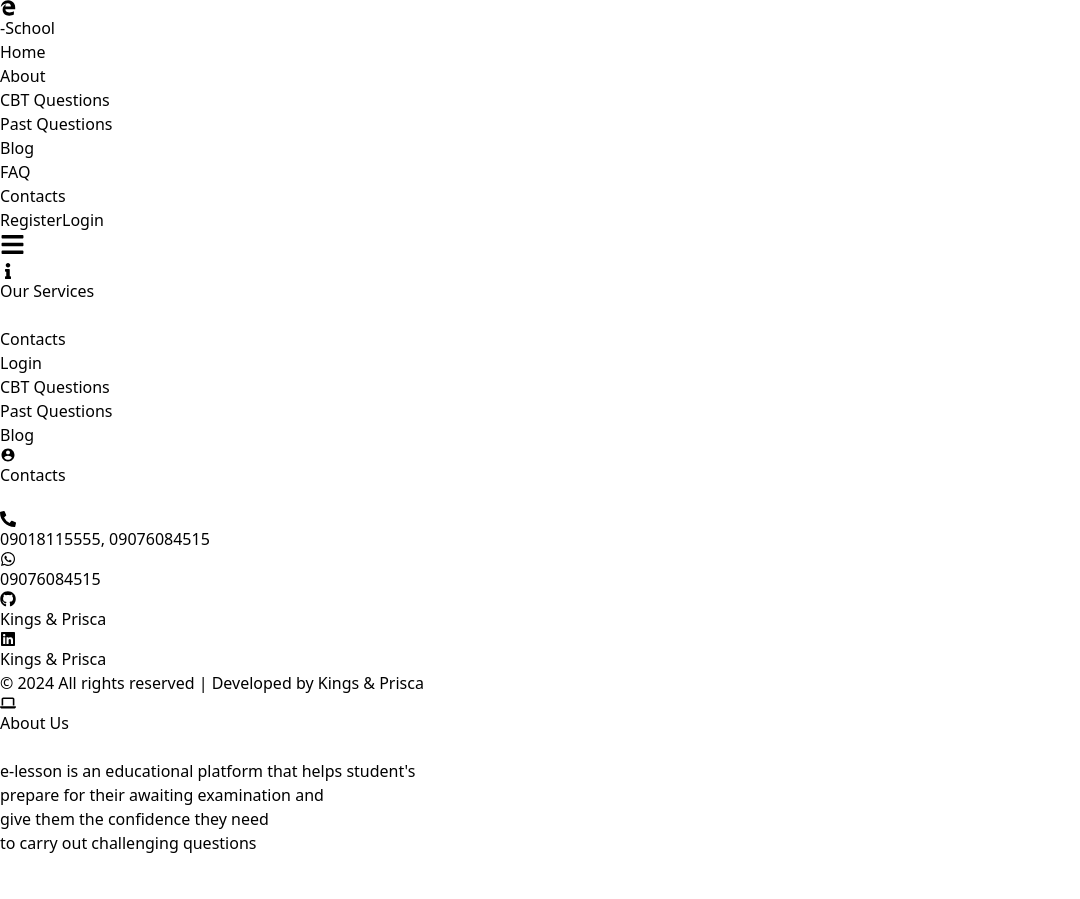
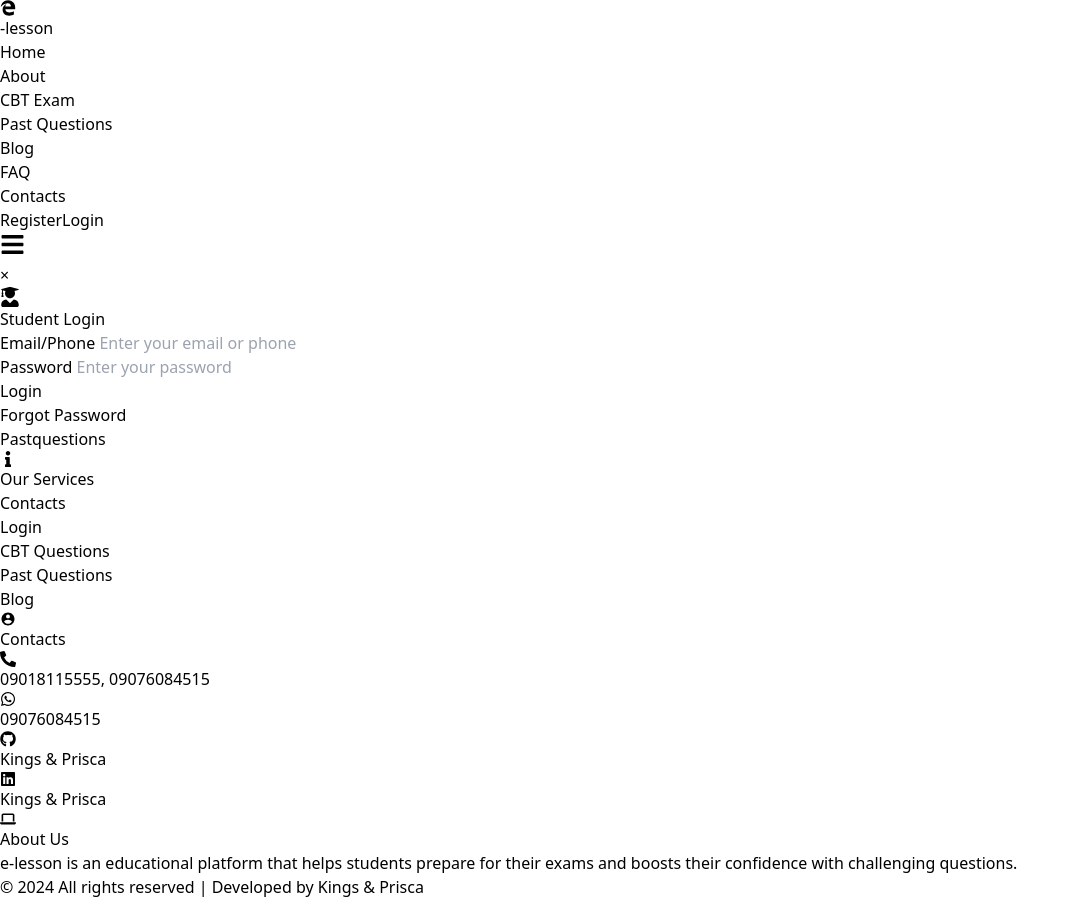
Before and after one commit to Xomcreate/elesson, a React (Vite) app: page /past in a window 1280 px wide. Both pictures are taken after a click on the button "Login". Shown: the whole page, without its empty margins (0-1080 px from the left). Before the commit the page ends 855 px from the top, so only its background shows below. Built offline with nearby package versions, Linux system fonts and the light colour scheme.

Commit message:
Add files via upload

```diff
--- a/src/SchoolComponents/Contactus.jsx
+++ b/src/SchoolComponents/Contactus.jsx
@@ -5,7 +5,7 @@ import { motion } from 'framer-motion'
 function Contactus() {
   return (
     <>
-    <div className='h-[90vh] w-screen grid justify-center items-center bg-white'>
+    <div className='h-[90vh] w-screen grid justify-center items-center bg-[#dfdddd]'>
       <motion.div
         className='bg-white h-[80vh] w-[90vw] md:w-[70vw] lg:w-[30vw] grid grid-rows-8 rounded-2xl shadow-xl'
         initial={{ opacity: 0, scale: 0.8 }}
--- a/src/SchoolComponents/Footer.jsx
+++ b/src/SchoolComponents/Footer.jsx
@@ -1,73 +1,98 @@
-import React from 'react'
+import React, { useState } from 'react';
 import { FaLaptop } from "react-icons/fa6";
 import { IoMdContact } from "react-icons/io";
-import { FaPhoneAlt } from "react-icons/fa";
-import { FaWhatsapp } from "react-icons/fa";
-import { FaGithub } from "react-icons/fa";
-import { FaLinkedin } from 'react-icons/fa';
-import { FaInfo } from "react-icons/fa";
-
-
-
-
-
+import { FaPhoneAlt, FaWhatsapp, FaGithub, FaLinkedin, FaInfo } from "react-icons/fa";
+import { motion } from 'framer-motion';
+import Login from './Login';
 
 function Footer() {
+  const [showLogin, setShowLogin] = useState(false);
+
+  const handleLoginClick = () => setShowLogin(true);
+  const handleCloseLogin = () => setShowLogin(false);
+
   return (
-    <div className=' bg-[#4141da] h-[50vh] w-[100vw] grid grid-cols-3'>
-        <div className='  flex flex-col pt-[50px] '>
-        <h1 className='flex justify-center items-center font-bold text-[20px] text-[white] gap-[10px] '><FaInfo className=' text-[20px]  text-[orangered] ' />Our Services</h1><br />
-        <div className=' flex justify-center' >
-          <ul className='  list-disc text-white'>
-            <li > <a href="http://localhost:5173/contact">Contacts</a></li>
-            <li>Login</li>
-            <li><a href="http://localhost:5173/cbt">CBT Questions</a></li>
-             <li><a href="http://localhost:5173/past">Past Questions</a></li>
-             <li><a href="http://localhost:5173/blog">Blog</a></li>
+    <div className='bg-[#4141da] text-white py-8 px-4 md:px-8 lg:px-16'>
+      <div className='w-full max-w-[1200px] mx-auto grid grid-cols-1 md:grid-cols-3 gap-8 md:gap-16 border-t border-white pt-8'>
+
+        {/* Our Services Section */}
+        <motion.div
+          initial={{ opacity: 0, y: 50 }}
+          animate={{ opacity: 1, y: 0 }}
+          transition={{ delay: 0.1, duration: 0.5 }}
+          className='flex flex-col items-center md:items-start'
+        >
+          <h1 className='flex items-center font-bold text-[20px] gap-[10px]'>
+            <FaInfo className='text-[orangered] text-[25px]' />Our Services
+          </h1>
+          <ul className='list-disc ml-10 mt-4 space-y-2 text-center md:text-left'>
+            <li><a href="/contact" className="hover:text-yellow-400">Contacts</a></li>
+            <li>
+              <span onClick={handleLoginClick} className="cursor-pointer hover:text-yellow-400">Login</span>
+            </li>
+            <li><a href="/cbt" className="hover:text-yellow-400">CBT Questions</a></li>
+            <li><a href="/past" className="hover:text-yellow-400">Past Questions</a></li>
+            <li><a href="/blog" className="hover:text-yellow-400">Blog</a></li>
           </ul>
-        </div>
-        </div>
-        <div className='  flex flex-col pt-[50px] '>
-            <h1 className=' flex justify-center items-center font-bold text-[20px] text-[white] gap-[10px]' ><IoMdContact className=' text-[25px]  text-[orangered] '  />Contacts</h1> <br />
-            <p className=' flex '></p>
-            <div className=' ml-[165px] flex  '>
-                <ul className=' flex gap-[10px] flex-col'>
-                    <li className=' flex gap-[10px] items-center text-white'><FaPhoneAlt className='   hover:text-blue-500 transition duration-300 text-[12px] text-[white]' />09018115555, 09076084515</li>
-                    <li className=' flex gap-[10px] items-center text-white'><FaWhatsapp className=' text-[white]  hover:text-blue-500 transition duration-300 bg-[green] text-[15px] font-bold ' />09076084515</li>
-                    <li className=' flex gap-[10px] items-center text-white text-[15px]'>
-                    <a
-            href="https://github.com/Xomcreate"
-            target="_blank"
-            rel="noopener noreferrer"
-            className="text-2xl hover:text-gray-400 transition duration-300"
+        </motion.div>
+
+        {/* Contacts Section */}
+        <motion.div
+          initial={{ opacity: 0, y: 50 }}
+          animate={{ opacity: 1, y: 0 }}
+          transition={{ delay: 0.2, duration: 0.5 }}
+          className='flex flex-col items-center md:items-start'
         >
-            <FaGithub className='  text-[15px] text-[white]' />
+          <h1 className='flex items-center font-bold text-[20px] gap-[10px]'>
+            <IoMdContact className='text-[orangered] text-[25px]' />Contacts
+          </h1>
+          <ul className='mt-4 space-y-3'>
+            <li className='flex gap-[10px] items-center'>
+              <FaPhoneAlt className='text-[white] text-[15px]' />
+              <span>09018115555, 09076084515</span>
+            </li>
+            <li className='flex gap-[10px] items-center'>
+              <FaWhatsapp className='text-[green] text-[15px]' />
+              <span>09076084515</span>
+            </li>
+            <li className='flex gap-[10px] items-center'>
+              <a href="https://github.com/Xomcreate" target="_blank" rel="noopener noreferrer" className="hover:text-gray-400">
+                <FaGithub className='text-[15px]' />
               </a>
               Kings & Prisca
             </li>
-                    <li className=' flex gap-[10px] items-center text-[15px] text-white'>
-                      <a
-            href="https://www.linkedin.com/in/david-igboanusi-757a66270/"
-            target="_blank"
-            rel="noopener noreferrer"
-            className="text-2xl hover:text-blue-500 transition duration-300"
-          >
-            <FaLinkedin className='  text-[15px] text-[white]' />
+            <li className='flex gap-[10px] items-center'>
+              <a href="https://www.linkedin.com/in/david-igboanusi-757a66270/" target="_blank" rel="noopener noreferrer" className="hover:text-blue-500">
+                <FaLinkedin className='text-[15px]' />
               </a>
               Kings & Prisca
             </li>
+          </ul>
+        </motion.div>
 
-                </ul>
-            </div>
-           <div className='  flex mt-[70px] justify-center'><p className=' text-[13px] text-white'> © 2024 All rights reserved | Developed by Kings & Prisca</p></div>
-        </div>
-        <div className='  flex flex-col pt-[50px]'>
-            <h1 className='flex justify-center items-center font-bold text-[20px] text-[white] gap-[10px] '><FaLaptop className=' text-[25px] text-[orangered]' />About Us</h1><br />
-            <p className=' text-white flex justify-center text-center '>e-lesson is an educational platform that helps student's  <br />  prepare for their awaiting examination and <br /> give them the confidence they need <br /> to carry out challenging questions </p>
+        {/* About Us Section */}
+        <motion.div
+          initial={{ opacity: 0, y: 50 }}
+          animate={{ opacity: 1, y: 0 }}
+          transition={{ delay: 0.3, duration: 0.5 }}
+          className='flex flex-col items-center md:items-start'
+        >
+          <h1 className='flex items-center font-bold text-[20px] gap-[10px]'>
+            <FaLaptop className='text-[orangered] text-[25px]' />About Us
+          </h1>
+          <p className='mt-4 text-center md:text-left leading-relaxed'>
+            e-lesson is an educational platform that helps students prepare for their exams and boosts their confidence with challenging questions.
+          </p>
+          <p className='text-center md:text-left mt-[75px] text-[13px]'>
+            © 2024 All rights reserved | Developed by Kings & Prisca
+          </p>
+        </motion.div>
       </div>
 
+      {/* Login Modal */}
+      {showLogin && <Login onClose={handleCloseLogin} />}
     </div>
-  )
+  );
 }
 
-export default Footer
+export default Footer;
--- a/src/SchoolComponents/Header.jsx
+++ b/src/SchoolComponents/Header.jsx
@@ -1,12 +1,15 @@
 import React, { useState } from 'react';
 import { FaEdgeLegacy } from "react-icons/fa6";
-import { Link, useLocation } from 'react-router-dom';
+import { Link, useLocation, useNavigate } from 'react-router-dom'; // Import useNavigate
 import { motion } from 'framer-motion';
 import { FaBars, FaTimes } from "react-icons/fa";
+import Login from './Login'; // Import Login component
 
 function Header() {
   const [isOpen, setIsOpen] = useState(false);
+  const [showLogin, setShowLogin] = useState(false); // State to show/hide login popup
   const location = useLocation(); // To track active route
+  const navigate = useNavigate(); // Initialize useNavigate for navigation
 
   // Framer Motion animation for the mobile menu
   const menuVariants = {
@@ -41,7 +44,7 @@ function Header() {
       <div className='bg-gradient-to-r from-[#4141da] to-[#3b82f6] w-full h-[10vh] flex justify-between items-center px-4 shadow-lg'>
         {/* Logo Section */}
         <div className='flex ml-[40px] items-center text-white text-[25px] font-bold'>
-          <FaEdgeLegacy className='text-[orangered] text-[25px] animate-pulse' /><p>-School</p>
+          <FaEdgeLegacy className='text-[orangered] text-[25px] animate-pulse' /><p>-lesson</p>
         </div>
 
         {/* Menu for larger screens */}
@@ -51,30 +54,34 @@ function Header() {
               <Link to='/'>Home</Link>
             </li>
             <li className={`hover:text-yellow-400 transition-all duration-300 ${location.pathname === '/about' ? 'text-[orangered]' : ''}`}>
-              <Link to='/about'>About</Link>
+              <Link to='/About'>About</Link>
             </li>
             <li className={`hover:text-yellow-400 transition-all duration-300 ${location.pathname === '/cbt' ? 'text-[orangered]' : ''}`}>
-              <Link to='/cbt'>CBT Questions</Link>
+              <Link to='/CBT Exam'>CBT Exam</Link>
             </li>
             <li className={`hover:text-yellow-400 transition-all duration-300 ${location.pathname === '/past' ? 'text-[orangered]' : ''}`}>
-              <Link to='/past'>Past Questions</Link>
+              <Link to='/Past Questions'>Past Questions</Link>
             </li>
             <li className={`hover:text-yellow-400 transition-all duration-300 ${location.pathname === '/blog' ? 'text-[orangered]' : ''}`}>
-              <Link to='/blog'>Blog</Link>
+              <Link to='/Blog'>Blog</Link>
             </li>
             <li className='hover:text-yellow-400 transition-all duration-300'>FAQ</li>
             <li className={`hover:text-yellow-400 transition-all duration-300 ${location.pathname === '/contact' ? 'text-[orangered]' : ''}`}>
-              <Link to='/contact'>Contacts</Link>
+              <Link to='/Contact'>Contacts</Link>
             </li>
           </ul>
         </div>
 
         {/* Buttons Section for larger screens */}
         <div className='hidden md:flex gap-4'>
-          <button className='bg-gradient-to-r from-[orangered] to-[#ff7300] text-white text-[15px] h-[4vh] w-[8vw] rounded-lg hover:bg-yellow-400 transition-all duration-300'>
+          <button
+            onClick={() => navigate('/register')} // Navigate to Register page on click
+            className='bg-gradient-to-r from-[orangered] to-[#ff7300] text-white text-[15px] h-[4vh] w-[8vw] rounded-lg hover:bg-yellow-400 transition-all duration-300'>
             Register
           </button>
-          <button className='bg-gradient-to-r from-[orangered] to-[#ff7300] text-white text-[15px] h-[4vh] w-[8vw] rounded-lg hover:bg-yellow-400 transition-all duration-300'>
+          <button
+            onClick={() => setShowLogin(true)} // Show login popup on click
+            className='bg-gradient-to-r from-[orangered] to-[#ff7300] text-white text-[15px] h-[4vh] w-[8vw] rounded-lg hover:bg-yellow-400 transition-all duration-300'>
             Login
           </button>
         </div>
@@ -99,14 +106,14 @@ function Header() {
         variants={menuVariants}
       >
         <ul className='flex flex-col items-center gap-[20px] py-4'>
-          {['/', '/about', '/cbt', '/past', '/blog', '/contact'].map((path, index) => (
+          {['/', '/About', '/CBT Exam', '/Past Questions', '/Blog', '/Contact'].map((path, index) => (
             <motion.li
               key={path}
               variants={itemVariants}
               initial="hidden"
               animate="visible"
               transition={{ delay: index * 0.1 }}
-              className={`text-[17px] font-bold ${location.pathname === path ? 'text-[orangered]' : 'hover:text-yellow-400'} transition-all duration-300`}
+              className={`text-[15px] font-bold ${location.pathname === path ? 'text-[orangered]' : 'hover:text-yellow-400'} transition-all duration-300`}
             >
               <Link to={path} onClick={() => setIsOpen(false)}>
                 {path === '/' ? 'Home' : path.substring(1).charAt(0).toUpperCase() + path.substring(2)}
@@ -120,7 +127,9 @@ function Header() {
             animate="visible"
             transition={{ delay: 0.6 }}
           >
-            <button className='bg-gradient-to-r from-[orangered] to-[#ff7300] text-white text-[15px] h-[4vh] w-[60vw] rounded-lg hover:bg-yellow-400 transition-all duration-300'>
+            <button
+              onClick={() => navigate('/register')} // Navigate to Register page on click
+              className='bg-gradient-to-r from-[orangered] to-[#ff7300] text-white text-[15px] h-[4vh] w-[60vw] rounded-lg hover:bg-yellow-400 transition-all duration-300'>
               Register
             </button>
           </motion.li>
@@ -131,12 +140,17 @@ function Header() {
             animate="visible"
             transition={{ delay: 0.7 }}
           >
-            <button className='bg-gradient-to-r from-[orangered] to-[#ff7300] text-white text-[15px] h-[4vh] w-[60vw] rounded-lg hover:bg-yellow-400 transition-all duration-300'>
+            <button
+              onClick={() => { setIsOpen(false); setShowLogin(true); }} // Show login popup and close mobile menu
+              className='bg-gradient-to-r from-[orangered] to-[#ff7300] text-white text-[15px] h-[4vh] w-[60vw] rounded-lg hover:bg-yellow-400 transition-all duration-300'>
               Login
             </button>
           </motion.li>
         </ul>
       </motion.div>
+
+      {/* Login Popup Modal */}
+      {showLogin && <Login onClose={() => setShowLogin(false)} />} {/* Render Login component conditionally */}
     </>
   );
 }
--- a/src/SchoolComponents/Hero.jsx
+++ b/src/SchoolComponents/Hero.jsx
@@ -1,9 +1,8 @@
 import React from 'react'
-
 
 function Hero() {
   return (
-    <div ></div>
+    <div >Hero</div>
   )
 }
 
--- a/src/SchoolComponents/Login.jsx
+++ b/src/SchoolComponents/Login.jsx
@@ -1,54 +1,60 @@
-import React from 'react'
-import { motion } from 'framer-motion'
-import { FaUserGraduate } from 'react-icons/fa'
+import React from 'react';
+import { motion } from 'framer-motion';
+import { FaUserGraduate } from 'react-icons/fa';
 
-function Login() {
+function Login({ onClose }) {
   return (
-    <div className='h-screen w-screen grid justify-center items-center bg-[#fcfcfc]'>
+    <div className='fixed inset-0 bg-black bg-opacity-50 flex justify-center items-center z-[1000]'>
       <motion.div
-        className='bg-[#ffffff] h-[70vh] w-[90vw] md:w-[60vw] lg:w-[30vw] grid grid-rows-6 rounded-2xl shadow-xl'
+        className='relative bg-white h-[70vh] w-[90vw] md:w-[60vw] lg:w-[30vw] grid grid-rows-6 rounded-2xl shadow-xl'
         initial={{ opacity: 0, scale: 0.8 }}
         animate={{ opacity: 1, scale: 1 }}
         transition={{ duration: 0.6 }}
       >
-        {/* Header with Icon and Text in same line */}
-        <div className='bg-[#e4e4e3] h-[60px] row-span-1 flex justify-center items-center font-bold text-[24px] font-mono rounded-t-2xl'>
-          <FaUserGraduate size={20} className='text-[#333] mr-2' /> {/* Same line with text */}
-          <span className='text-[20px]'>Student Login</span>
+        {/* Close button */}
+        <button
+          onClick={onClose}
+          className='absolute top-3 right-3 text-gray-500 hover:text-black text-2xl'
+        >
+          &times;
+        </button>
+
+        {/* Header with Icon and Text */}
+        <div className='bg-gray-200 h-[60px] row-span-1 flex justify-center items-center font-bold text-[24px] font-mono rounded-t-2xl'>
+          <FaUserGraduate size={20} className='text-gray-700 mr-2' />
+          <span className='text-[20px] text-[black] '>Student Login</span>
         </div>
 
         <div className='row-span-5 grid p-6'>
           {/* Form */}
           <form className='grid grid-rows-3 gap-4'>
             <div className='grid font-semibold'>
-              <label>Email/Phone</label>
+              <label className="text-gray-800">Email/Phone</label> {/* Explicit color */}
               <input
-                className='bg-gray-300 w-[80%] md:w-[70%] lg:w-[80%] h-[6vh] mt-2 rounded-md p-2 shadow-md'
+                className='bg-gray-300 w-[80%] md:w-[70%] lg:w-[80%] h-[6vh] mt-2 rounded-md p-2 shadow-md text-gray-900'
                 placeholder='Enter your email or phone'
                 type="email"
               />
             </div>
             <div className='grid font-semibold'>
-              <label>Password</label>
+              <label className="text-gray-800">Password</label> {/* Explicit color */}
               <input
-                className='bg-gray-300 w-[80%] md:w-[70%] lg:w-[80%] h-[6vh] mt-2 rounded-md p-2 shadow-md'
+                className='bg-gray-300 w-[80%] md:w-[70%] lg:w-[80%] h-[6vh] mt-2 rounded-md p-2 shadow-md text-gray-900'
                 placeholder='Enter your password'
                 type="password"
               />
             </div>
 
-            {/* Button without any extra animation */}
             <div className='grid grid-rows-4 row-span-1'>
               <div className='row-span-3 grid justify-center items-center'>
                 <motion.button
                   className='bg-[orangered] text-white font-semibold h-[6vh] w-[120px] rounded-[20px] shadow-lg'
-                  whileHover={{ scale: 1.10 }} // Subtle hover effect only
+                  whileHover={{ scale: 1.10 }}
                   whileTap={{ scale: 0.95 }}
                 >
                   Login
                 </motion.button>
               </div>
-              {/* Forgot Password back to original placement */}
               <div className='grid justify-center items-center font-semibold'>
                 <a href="#" className="text-blue-500 hover:underline">Forgot Password</a>
               </div>
@@ -57,7 +63,7 @@ function Login() {
         </div>
       </motion.div>
     </div>
-  )
+  );
 }
 
-export default Login
+export default Login;
--- a/src/SchoolComponents/Pastquestions.jsx
+++ b/src/SchoolComponents/Pastquestions.jsx
@@ -1,9 +1,8 @@
 import React from 'react'
-
 
 function Pastquestions() {
   return (
-    <div></div>
+    <div>Pastquestions</div>
   )
 }
 
--- a/src/SchoolComponents/Register.jsx
+++ b/src/SchoolComponents/Register.jsx
@@ -3,7 +3,7 @@ import { motion } from 'framer-motion'
 
 function Register() {
   return (
-    <div className='h-[150vh] w-screen grid justify-center items-center bg-white'>
+    <div className='h-[130vh] w-screen grid justify-center items-center bg-[#dfdddd]'>
       <motion.div
         className='bg-white h-[120vh] w-[90vw] md:w-[70vw] lg:w-[30vw] grid grid-rows-8 rounded-2xl shadow-xl'
         initial={{ opacity: 0, scale: 0.8 }}
@@ -15,7 +15,7 @@ function Register() {
           Create an account
         </div>
 
-        <div className='row-span-6 flex justify-start items-center p-4'>
+        <div className='row-span-6 mt-5 flex justify-start items-center p-4'>
           {/* Form */}
           <form className='grid grid-rows-7 gap-4 w-full'>
             <div className='grid font-semibold'>
@@ -76,7 +76,7 @@ function Register() {
             </div>
 
             {/* Button */}
-            <div className='grid justify-center items-center row-span-1'>
+            <div className='grid justify-center mt-5 items-center row-span-1'>
               <motion.button
                 className='bg-orange-500 text-white font-semibold h-[6vh] w-[120px] md:w-[50%] lg:w-[120px] rounded-[20px] shadow-lg'
                 whileHover={{ scale: 1.10 }} // Subtle hover effect
```
Also changed, not shown: src/SchoolComponents/Cbtquestions.jsx (line endings or trailing spaces). Lines whose indentation alone changed are shown as unchanged.
